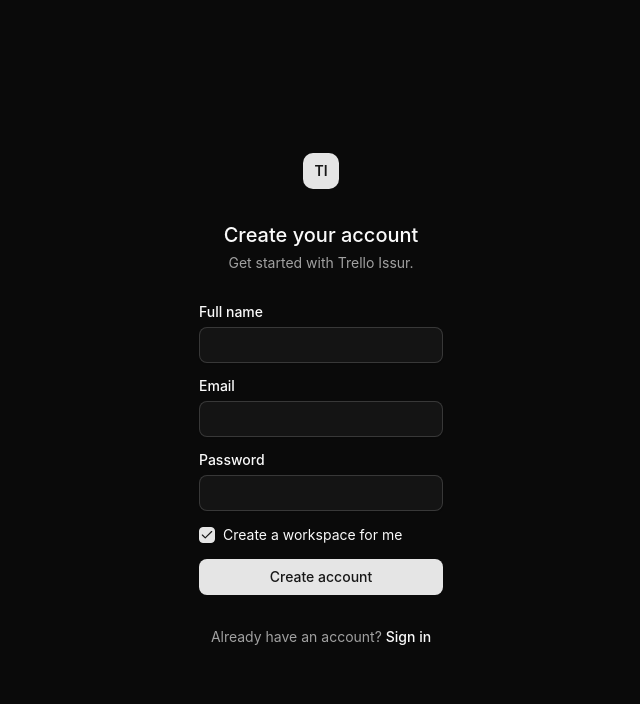
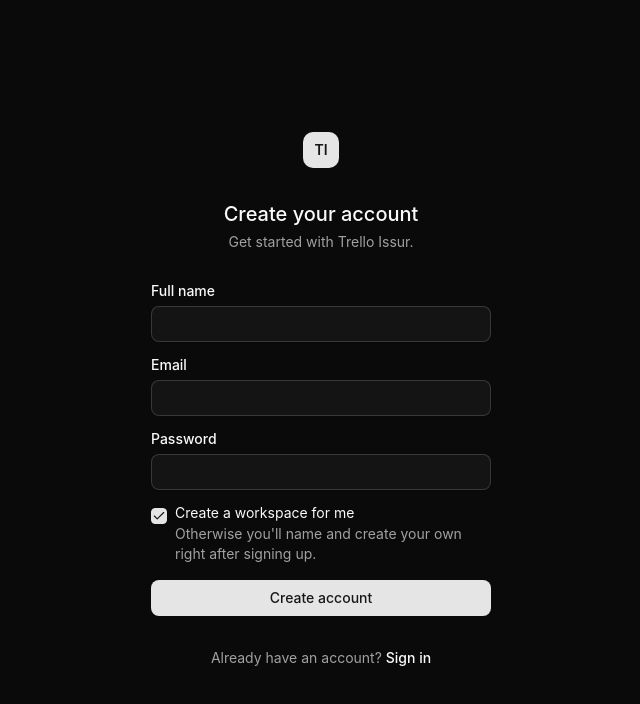
Before and after one commit to FelipeBelloDultra/trello-issur, a React (Vite) app in the folder apps/web/: page /signup in a window 1280 px wide. Shown: the top 704 px of the page, without its empty margins (319-959 px from the left). Built offline with nearby package versions, Linux system fonts and the light colour scheme; no server answers.

Commit message:
fix(web): clarify signup workspace checkbox copy — unchecking still leads to workspace creation, just manual

```diff
--- a/apps/web/src/features/register/ui/register-form.tsx
+++ b/apps/web/src/features/register/ui/register-form.tsx
@@ -5,7 +5,15 @@
 import { ApiError } from "@/shared/api";
 import { Button } from "@/shared/ui/button";
 import { Checkbox } from "@/shared/ui/checkbox";
-import { Form, FormControl, FormField, FormItem, FormLabel, FormMessage } from "@/shared/ui/form";
+import {
+  Form,
+  FormControl,
+  FormDescription,
+  FormField,
+  FormItem,
+  FormLabel,
+  FormMessage,
+} from "@/shared/ui/form";
 import { Input } from "@/shared/ui/input";
 
 import { useRegister } from "../model/use-register";
@@ -99,11 +107,20 @@
           control={form.control}
           name="create_workspace"
           render={({ field }) => (
-            <FormItem className="flex flex-row items-center gap-2 space-y-0">
+            <FormItem className="flex flex-row items-start gap-2 space-y-0">
               <FormControl>
-                <Checkbox checked={field.value} onCheckedChange={field.onChange} />
+                <Checkbox
+                  checked={field.value}
+                  onCheckedChange={field.onChange}
+                  className="mt-0.5"
+                />
               </FormControl>
-              <FormLabel className="font-normal">Create a workspace for me</FormLabel>
+              <div className="space-y-1 leading-none">
+                <FormLabel className="font-normal">Create a workspace for me</FormLabel>
+                <FormDescription>
+                  Otherwise you&apos;ll name and create your own right after signing up.
+                </FormDescription>
+              </div>
             </FormItem>
           )}
         />
```
